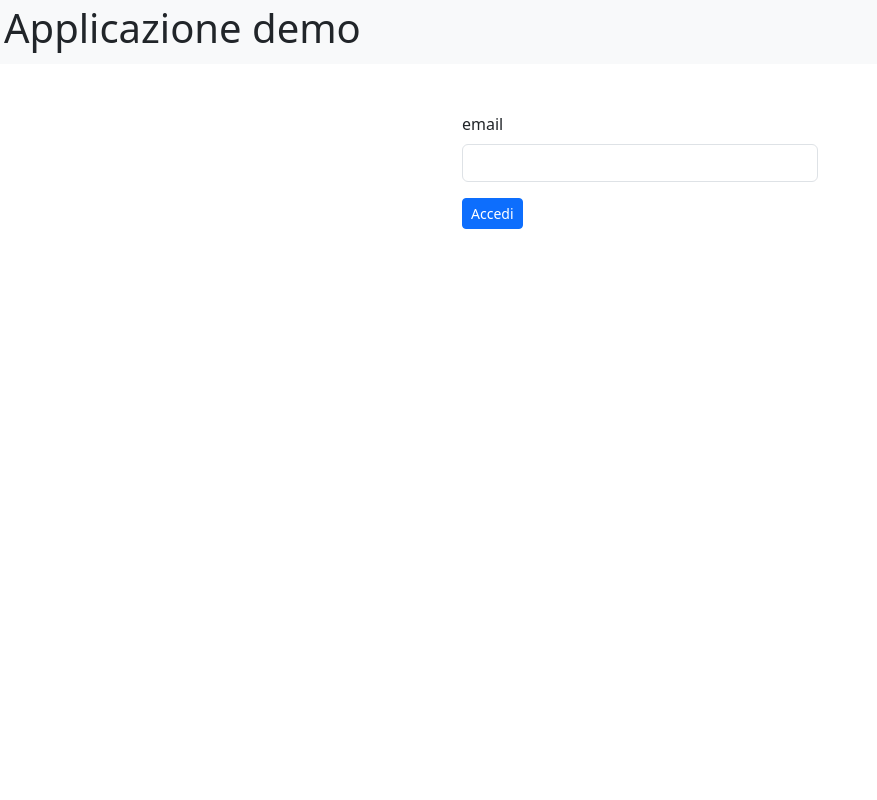
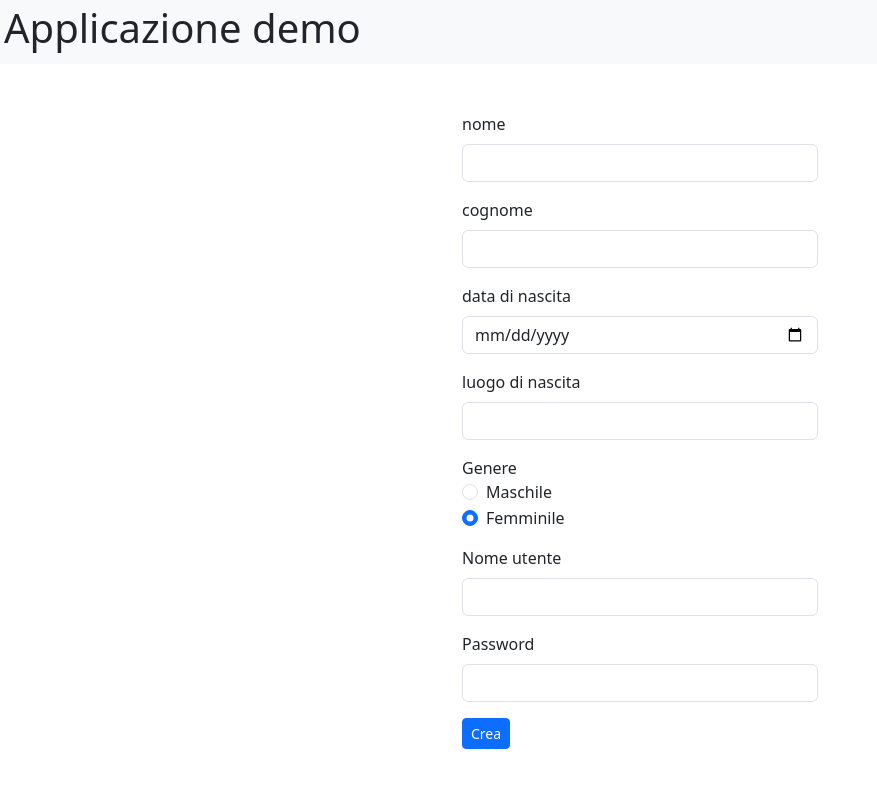
Before and after one commit to corsidrive/corso_php_mysql_2223, a PHP site: page /create-user.php in a window 1280 px wide. Shown: the whole page, without its empty margins (0-877 px from the left). Run offline with PHP 8.4, Linux system fonts and the light colour scheme.

Commit message:
fatto da controllare

```diff
--- a/form_in_php/create-user.php
+++ b/form_in_php/create-user.php
@@ -1,11 +1,14 @@
 <!doctype html>
 <html lang="en">
+
 <head>
   <meta charset="utf-8">
   <meta name="viewport" content="width=device-width, initial-scale=1">
   <title>Bootstrap demo</title>
-    <link href="https://cdn.jsdelivr.net/npm/bootstrap@5.3.0-alpha1/dist/css/bootstrap.min.css" rel="stylesheet" integrity="sha384-GLhlTQ8iRABdZLl6O3oVMWSktQOp6b7In1Zl3/Jr59b6EGGoI1aFkw7cmDA6j6gD" crossorigin="anonymous">
+  <link href="https://cdn.jsdelivr.net/npm/bootstrap@5.3.0-alpha1/dist/css/bootstrap.min.css" rel="stylesheet"
+    integrity="sha384-GLhlTQ8iRABdZLl6O3oVMWSktQOp6b7In1Zl3/Jr59b6EGGoI1aFkw7cmDA6j6gD" crossorigin="anonymous">
 </head>
+
 <body>
   <header class="bg-light p-1">
     <h1 class="display-6">Applicazione demo</h1>
@@ -18,16 +21,55 @@
       </div>
       <div class="col-sm-4">
 
-            <form class="mt-1 mt-md-5" action="log-in-response.php" method="GET">
+        <form class="mt-1 mt-md-5" action="register-user.php" method="POST">
 
           <div class="mb-3">
-                     <label for="email" class="form-label">email</label>
-                     <input type="email" class="form-control" name="email"  id="email">
+            <label for="first_name" class="form-label">nome</label>
+            <input type="text" class="form-control" name="first_name" id="first_name">
+          </div>
+
+          <div class="mb-3">
+            <label for="last_name" class="form-label">cognome</label>
+            <input type="text" class="form-control" name="last_name" id="last_name">
+          </div>
+          <div class="mb-3">
+            <label for="birthday" class="form-label">data di nascita</label>
+            <input type="date" class="form-control" name="birthday" id="birthday">
+          </div>
+          <div class="mb-3">
+            <label for="birth_place" class="form-label">luogo di nascita</label>
+            <input type="text" class="form-control" name="birth_place" id="birth_place">
           </div>
 
 
 
-                <button class="btn btn-primary btn-sm"  type="submit"> Accedi </button>
+          <div class="mb-3">
+            <span>Genere</span>
+            <div class="form-check">
+              <input class="form-check-input" type="radio" name="gender" id="gender_M">
+              <label class="form-check-label" for="gender_M">
+                Maschile
+              </label>
+            </div>
+            <div class="form-check">
+              <input class="form-check-input" type="radio" name="gender" id="gender_F" checked>
+              <label class="form-check-label" for="gender_F">
+                Femminile
+              </label>
+
+            </div>
+          </div>
+          <div class="mb-3">
+            <label for="username" class="form-label">Nome utente</label>
+            <input type="text" class="form-control" name="username" id="username">
+          </div>
+          <div class="mb-3">
+            <label for="password" class="form-label">Password</label>
+            <input type="password" class="form-control" name="password" id="password">
+          </div>
+
+
+          <button class="btn btn-primary btn-sm" type="submit"> Crea </button>
         </form>
       </div>
 
@@ -37,6 +79,9 @@
   </main>
 
 
-    <script src="https://cdn.jsdelivr.net/npm/bootstrap@5.3.0-alpha1/dist/js/bootstrap.bundle.min.js" integrity="sha384-w76AqPfDkMBDXo30jS1Sgez6pr3x5MlQ1ZAGC+nuZB+EYdgRZgiwxhTBTkF7CXvN" crossorigin="anonymous"></script>
+  <script src="https://cdn.jsdelivr.net/npm/bootstrap@5.3.0-alpha1/dist/js/bootstrap.bundle.min.js"
+    integrity="sha384-w76AqPfDkMBDXo30jS1Sgez6pr3x5MlQ1ZAGC+nuZB+EYdgRZgiwxhTBTkF7CXvN"
+    crossorigin="anonymous"></script>
 </body>
+
 </html>
--- /dev/null
+++ b/form_in_php/register-user.php
@@ -0,0 +1,6 @@
+<?php
+// print_r($_POST);
+
+$first_name = filter_input(INPUT_POST,'first_name',FILTER_SANITIZE_SPECIAL_CHARS);
+
+var_dump($first_name);
```
Lines whose indentation alone changed are shown as unchanged.
